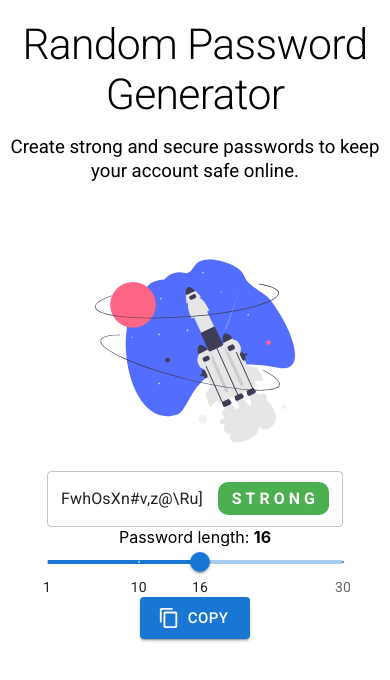
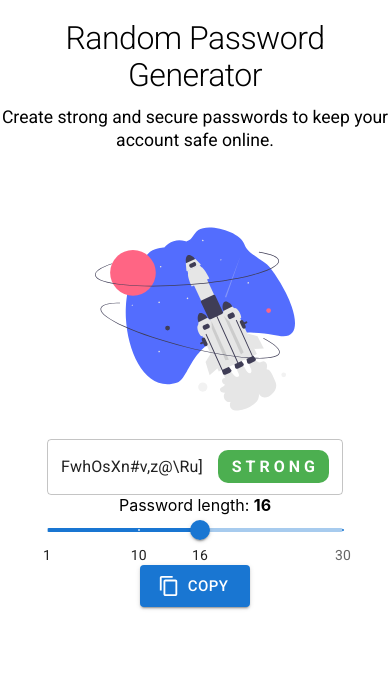
Before and after one commit to aetrnm/password-generator, a React (Create React App) app: page / in a window 390 px wide. Shown: the top 680 px of the page. Built offline with nearby package versions, Linux system fonts and the light colour scheme.

Commit message:
feat: responsiveness factor

```diff
--- a/src/components/Title.jsx
+++ b/src/components/Title.jsx
@@ -4,7 +4,7 @@ import Typography from "@mui/material/Typography";
 import { createTheme, responsiveFontSizes, ThemeProvider } from "@mui/material";
 
 let theme = createTheme();
-theme = responsiveFontSizes(theme, { factor: 3 });
+theme = responsiveFontSizes(theme, { factor: 5 });
 
 function Title() {
   return (
```
